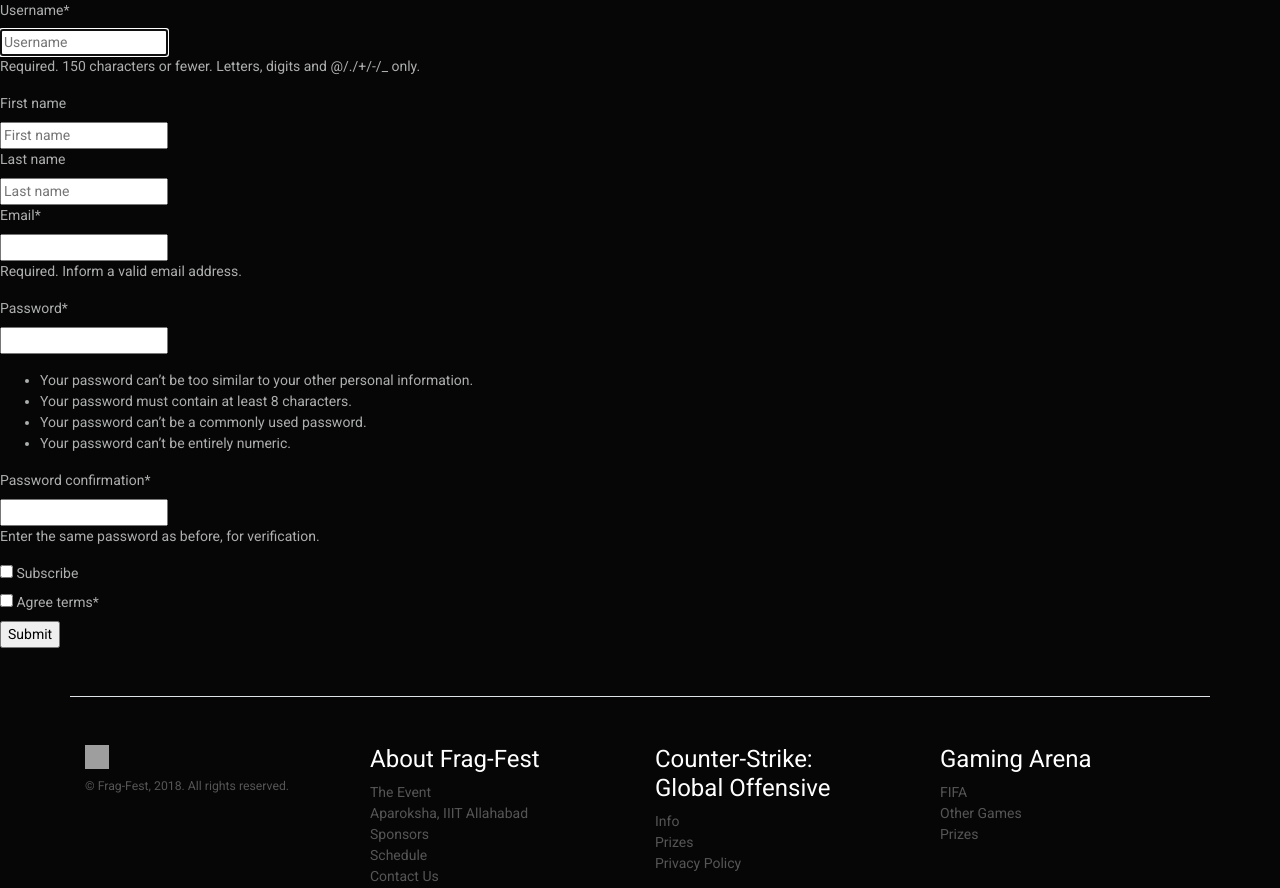
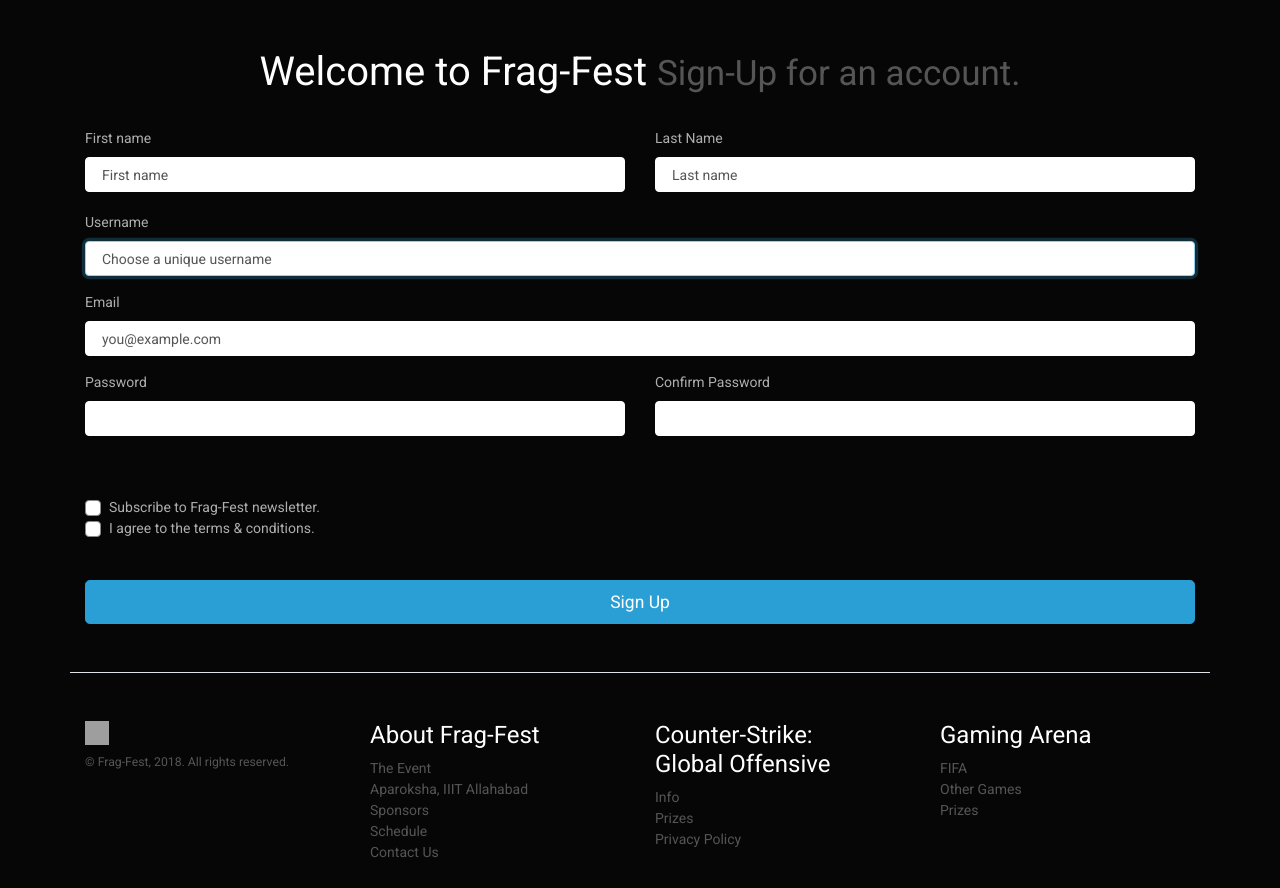
Before and after one commit to teraflik/frag-fest-platform, a Django app: page /portal/signup/ in a window 1280 px wide. Shown: the part 55-943 px from the top of the page. After the commit the page ends 912 px from the top, so only its background shows below. Run offline with Django 3.2, Linux system fonts and the light colour scheme; some libraries are stand-ins or nearby versions; grey boxes are pictures that could not be loaded.

Commit message:
Register template modified

```diff
--- a/portal/forms.py
+++ b/portal/forms.py
@@ -2,21 +2,21 @@ from django.contrib.auth.models import User
 from django.contrib.auth.forms import UserCreationForm
 from django import forms
 from portal.models import Tournament, Team, Profile
-from django.forms import Form, ModelForm, TextInput
-
 class SignUpForm(UserCreationForm):
-    email = forms.EmailField(max_length=254, required=True, help_text='Required. Inform a valid email address.')
-    subscribe = forms.BooleanField(required=False)
-    agree_terms = forms.BooleanField(required=True)
+    email = forms.EmailField(max_length=254, required=True, help_text='Enter a valid email id.',
+                             widget=forms.TextInput(attrs={'placeholder': 'you@example.com', 'class': 'form-control'}))
+    password1 = forms.CharField(widget=forms.PasswordInput(attrs={'class': 'form-control'}))
+    password2 = forms.CharField(widget=forms.PasswordInput(attrs={'class': 'form-control'}))
+    subscribe = forms.BooleanField(required=False, widget=forms.CheckboxInput(attrs={'class': 'custom-control-input'}))
+    agree_terms = forms.BooleanField(required=True, widget=forms.CheckboxInput(attrs={'class': 'custom-control-input'}))
 
     class Meta:
         model = User
         fields = ('username', 'first_name', 'last_name', 'email', 'password1', 'password2', 'subscribe', 'agree_terms')
         widgets = {
-            'username': TextInput(attrs={'placeholder': 'Username'}),
-            'email': TextInput(attrs={'placeholder': 'Email'}),
-            'first_name': TextInput(attrs={'placeholder': 'First name'}),
-            'last_name': TextInput(attrs={'placeholder': 'Last name'}),
+            'username': forms.TextInput(attrs={'placeholder': 'Choose a unique username', 'class': 'form-control'}),
+            'first_name': forms.TextInput(attrs={'placeholder': 'First name', 'class': 'form-control'}),
+            'last_name': forms.TextInput(attrs={'placeholder': 'Last name', 'class': 'form-control'}),
         }
 
 class UserForm(forms.ModelForm):
@@ -24,7 +24,7 @@ class UserForm(forms.ModelForm):
         model = User
         fields = ('username',)
         widgets = {
-            'username': TextInput(attrs={'class':'form-control'}),
+            'username': forms.TextInput(attrs={'class':'form-control'}),
         }
 
 class ProfileForm(forms.ModelForm):
@@ -32,21 +32,21 @@ class ProfileForm(forms.ModelForm):
         model = Profile
         fields = ('avatar', 'location', 'steam_id',)
         widgets = {
-            'steam_id': TextInput(attrs={'class': 'form-control'}),
-            'location': TextInput(attrs={'class': 'form-control'}),
+            'steam_id': forms.TextInput(attrs={'class': 'form-control'}),
+            'location': forms.TextInput(attrs={'class': 'form-control'}),
         }
 
-class forgetpass(Form):
+class forgetpass(forms.Form):
     usernamee = forms.CharField(label='Username', max_length=100, required=True, widget=forms.TextInput(attrs={'placeholder': 'enter username', 'class':'form-control'}))
 
-class TeamForm(ModelForm):
+class TeamForm(forms.ModelForm):
      class Meta:
          model = Team
          fields = ['team_name']
 
-class PlayerForm(Form):
+class PlayerForm(forms.Form):
     player = forms.CharField(label='player', max_length=100, required=True, widget=forms.TextInput(attrs={'placeholder': 'Player', 'class':'form-control'}))
 
-class DeleteTeamForm(Form):
+class DeleteTeamForm(forms.Form):
     team = forms.CharField(label='team', max_length=100, required=True, widget=forms.TextInput(
-        attrs={'placeholder': 'Team Name', 'class': 'form-control'}))
+        attrs={'placeholder': 'Team Name', 'class': 'forms.Form-control'}))
--- a/portal/templates/portal/register.html
+++ /dev/null
@@ -1,11 +0,0 @@
-{% extends 'portal/base.html' %}
-{% load crispy_forms_tags %}
-{% block content %}
-
-<form action="#" method="post">
-    {% csrf_token %}
-    {{ form|crispy }}
-    <input type="submit" value="Submit" />
-</form>
-
-{% endblock %}
--- /dev/null
+++ b/portal/templates/portal/signup.html
@@ -0,0 +1,70 @@
+{% extends 'portal/base.html' %}
+{% load crispy_forms_tags %}
+{% block content %}
+<div class="container">
+    <div class="px-3 py-3 pt-md-5 pb-md-4 mx-auto text-center">
+        <h3>Welcome to Frag-Fest
+            <small class="text-muted">Sign-Up for an account.</small>
+    </div>
+    <form action="#" method="POST" class="needs-validation" novalidate>{% csrf_token %}
+        <div class="row">
+            <div class="col-md-6 mb-3">
+                <label for="{{ form.first_name.id_for_label }}">First name</label>
+                {{ form.first_name }}
+                <div class="invalid-feedback d-block">{{ form.first_name.errors }}</div>
+            </div>
+            <div class="col-md-6 mb-3">
+                <label for="{{ form.last_name.id_for_label }}">Last Name</label>
+                {{ form.last_name }}
+                <div class="invalid-feedback d-block">{{ form.last_name.errors }}</div>
+            </div>
+        </div>
+
+        <div class="mb-3">
+            <label for="{{ form.username.id_for_label }}">Username</label>
+            {{ form.username }}
+            <div class="invalid-feedback d-block">
+                {{ form.username.errors }}
+            </div>
+        </div>
+
+        <div class="mb-3">
+            <label for="{{ form.email.id_for_label }}">Email</label>
+            {{ form.email }}
+            <div class="invalid-feedback d-block">
+                {{ form.email.errors }}
+            </div>
+        </div>
+
+        <div class="row">
+            <div class="col-md-6 mb-3">
+                <label for="{{ form.password1.id_for_label }}">Password</label>
+                {{ form.password1 }}
+                <div class="invalid-feedback d-block">
+                    {{ form.password1.errors }}
+                </div>
+            </div>
+            <div class="col-md-6 mb-3">
+                <label for="{{ form.password2.id_for_label }}">Confirm Password</label>
+                {{ form.password2 }}
+                <div class="invalid-feedback d-block">
+                    {{ form.password2.errors }}
+                </div>
+            </div>
+        </div>
+
+        <hr class="mb-4">
+        <div class="custom-control custom-checkbox">
+            {{ form.subscribe }}
+            <label class="custom-control-label" for="{{ form.subscribe.id_for_label }}">Subscribe to Frag-Fest newsletter.</label>
+        </div>
+        <div class="custom-control custom-checkbox">
+            {{ form.agree_terms }}
+            <label class="custom-control-label" for="{{ form.agree_terms.id_for_label }}">I agree to the terms &amp; conditions.</label>
+        </div>
+        <hr class="mb-4">
+        <button class="btn btn-primary btn-lg btn-block" type="submit">Sign Up</button>
+    </form>
+</div>
+
+{% endblock %}
--- a/portal/views.py
+++ b/portal/views.py
@@ -65,7 +65,7 @@ def signup(request):
             return redirect('portal:home')
     else:
         form = SignUpForm()
-    return render(request, 'portal/register.html', {'form': form})
+    return render(request, 'portal/signup.html', {'form': form})
 
 def activate(request, uidb64, token):
     try:
```
Also changed, not shown: portal/templates/portal/profile.html (+17 -1 lines), portal/templates/portal/edit_profile.html (deleted).
